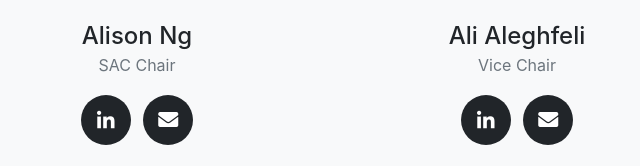
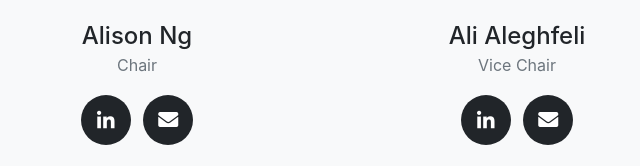
Before and after one commit to stephenmoxley/SACWebsite, a website with bundled scripts: page index.html in a window 1280 px wide. Shown: the part 3494-3660 px from the top of the page, 123-763 px from the left. Built offline with nearby package versions, Linux system fonts and the light colour scheme; files whose address does not match are found by name; a web font is replaced by a local one.

Commit message:
Fix wording

```diff
--- a/index.html
+++ b/index.html
@@ -198,7 +198,7 @@ Together, we can all take action. Recursion on the collective voice to produce a
             <div class="team-member">
               <img class="mx-auto rounded-circle" src="img/team/alison_ng.png" alt="">
               <h4>Alison Ng</h4>
-              <p class="text-muted">SAC Chair</p>
+              <p class="text-muted">Chair</p>
               <ul class="list-inline social-buttons">
                 <li class="list-inline-item">
                   <a href="https://www.linkedin.com/in/alison-ng/" target="_blank">
```
